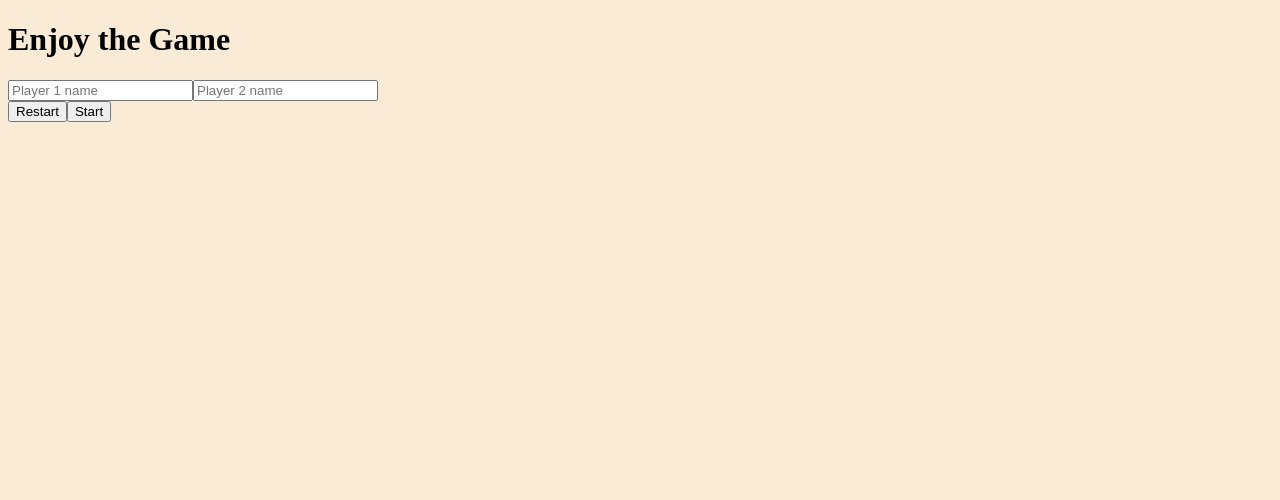
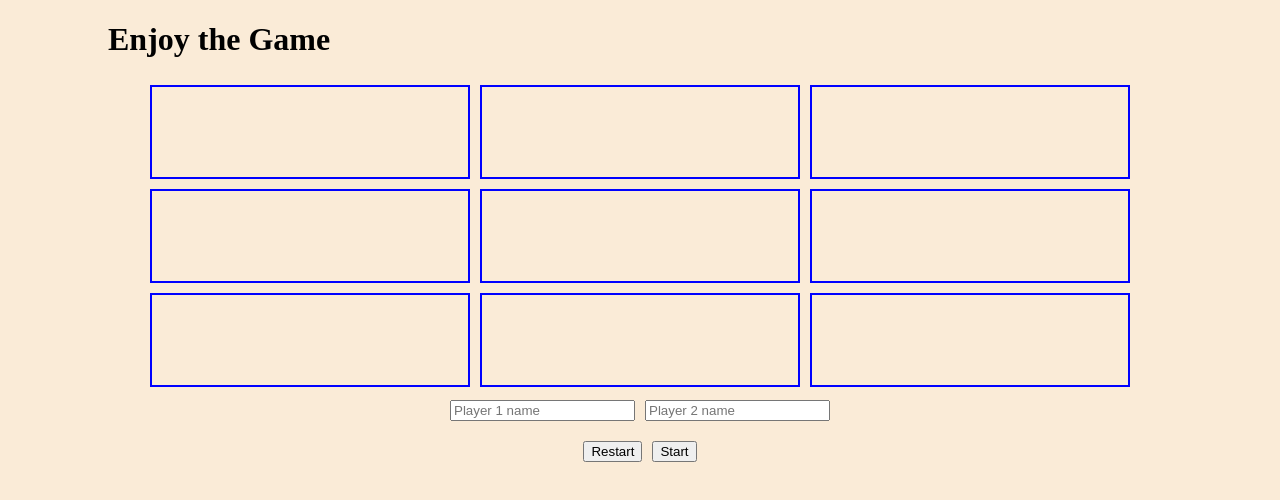
Before and after one commit to Deilo44/Tic-Tac-Toe, a plain HTML site: page index.html in a window 1280 px wide. Both pictures are taken after a click on the button "Restart". Drawn offline with Linux system fonts and the light colour scheme.

Commit message:
did corrections on the object Game and game woring as planned

```diff
--- a/index.html
+++ b/index.html
@@ -8,7 +8,7 @@
 </head>
 <body>
     <h1>Enjoy the Game</h1>
-    <div class="gameBoard"></div>
+    <div class="gameBoard" id="gameBoard"></div>
     <div class="gamespace">
        <input type="text" id="player1" placeholder="Player 1 name">
        <input type="text" id="player2" placeholder="Player 2 name">
@@ -18,6 +18,7 @@
         <div class="startButton"><button id="startButton">Start</button></div>
     </div>
     <div class="message" id="message"></div>
+    <div class="resultDisplay"></div>
 
     <script src="script.js"></script>
 </body>
--- a/script.js
+++ b/script.js
@@ -13,13 +13,13 @@ const gameBoard = (() =>{
     const render = () => {
         let boardHTML="";
         gameBoard.forEach((square , index)=> {
-            boardHTML += `<div class ="square" id="square-${index}"> ${square}</div> `
-        })
+            boardHTML += `<div class ="square" id="square-${index}"> ${square}</div> `;
+        });
         document.querySelector("#gameBoard").innerHTML = boardHTML;
         const squares= document.querySelectorAll(".square");
         squares.forEach((square) =>{
-            square.addEventListener("click", handleClick);
-        })
+            square.addEventListener("click", Game.handleClick);
+        });
     }
     const update= (index, value) => {
         gameBoard[index]= value;
@@ -27,11 +27,13 @@ const gameBoard = (() =>{
     };
 
     const getGameBoard =() => gameBoard;
+
     return {
         render,
         update,
         getGameBoard
     }
+})();
 
 const createPlayer = (name, mark) => {
     return {
@@ -40,19 +42,24 @@ const gameBoard = (() =>{
     }
 }
 
+const Game = (()=>{
+    let players=[];
+    let currentPlayerIndex;
+    let gameOver;
+
     const start =() => {
         players =[
-            createPlayer(document.querySelector("#player1").value,"X"),createPlayer(document.querySelector("#player2").value,"O")
-        ]
+            createPlayer(document.querySelector("#player1").value,"X"),
+            createPlayer(document.querySelector("#player2").value,"O")
+        ];
 
         currentPlayerIndex = 0;
         gameOver =false;
         gameBoard.render();
         const squares= document.querySelectorAll(".square");
-
         squares.forEach((square)=>{
            square.addEventListener("click", handleClick);
-        })
+        });
     }
 
     const handleClick = (event) => {
@@ -104,8 +111,8 @@ function checkForWin (board){
         [1,4,7],
         [2,5,8],
         [0,4,8],
-        [2,5,6]
-    ]
+        [2,4,6]
+    ];
     for(let i=0; i<winningCombinations.length; i++){
         const [a,b,c] = winningCombinations[i];
 
@@ -117,7 +124,7 @@ function checkForWin (board){
 }
 
 function checkforTie(board){
-    return board.every(cell =>cell !=="")
+    return board.every(cell => cell !=="")
 }
 
 const restartButton = document.querySelector("#restartButton");
--- a/style.css
+++ b/style.css
@@ -1,16 +1,48 @@
 body {
     background-color: antiquewhite;
 }
+h1 {
+    margin-left: 100px;
+}
+.gameBoard {
+    display: flex;
+    flex-wrap: wrap;
+    justify-content: center;
+    align-items: center;
+    height: 300px;
+    justify-content: center;
+}
 
 .square {
+    display: flex;
+    flex-wrap: wrap;
+    float: left;
     border: 2px solid blue;
+    justify-content: center;
+    align-items: center;
+    width: 25%;
+    height: 30%;
+    text-align: center;
+    font-size: 80px;
+    margin: 5px;
+}
+
+#message, #gameSpace {
+    text-align: center;
+    margin: 20px 0;
 }
 
 .gamespace {
     display: flex;
     flex-direction: row;
+    margin-top: 20px;
+    justify-content: center;
+    gap: 10px;
 }
 .gameButtons {
     display: flex;
     flex-direction: row;
+    justify-content: center;
+    margin-top: 20px;
+    gap: 10px;
 }
```
Lines whose indentation alone changed are shown as unchanged.
